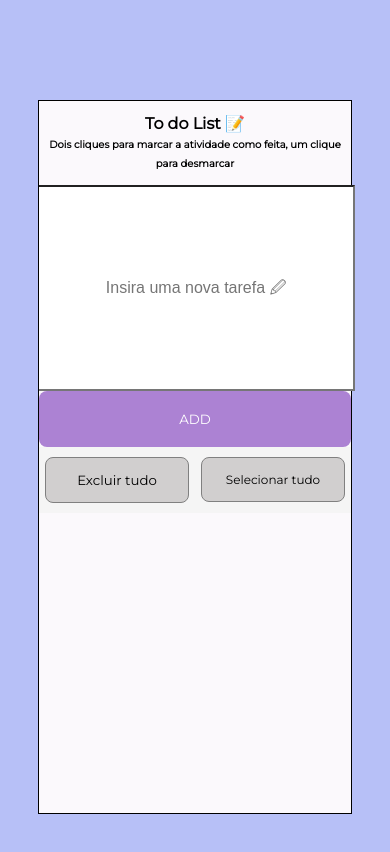
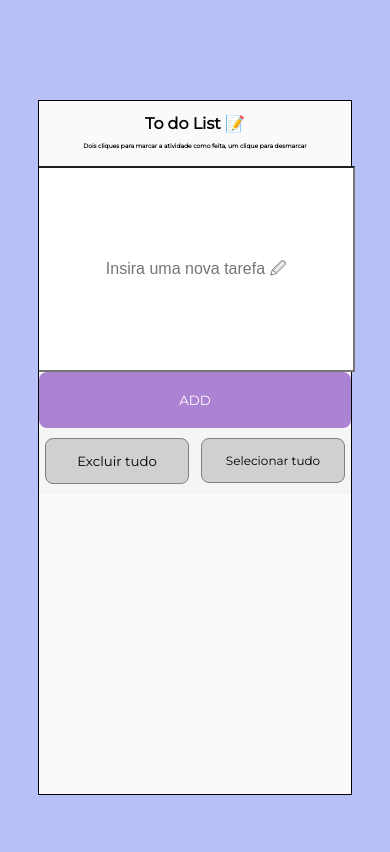
Before and after one commit to JeskaLopes/Projeto-to-do-list, a plain HTML site: page index.html in a window 390 px wide. Drawn offline with Linux system fonts and the light colour scheme.

Commit message:
adiciona projeto semi-finalizado

```diff
--- a/style.css
+++ b/style.css
@@ -121,6 +121,9 @@ p{
         font-size:12px;
         display:inline-block;
     }
+    a{
+        font-size: 6px;
+    }
 }
 
 @media(max-width: 420px){
@@ -135,6 +138,10 @@ p{
     #selecionarTodas{
         font-size:12px;
         display:inline-block;
+    }
+
+    a{
+        font-size: 6px;
     }
 }
 
@@ -151,4 +158,7 @@ p{
         font-size: 12px;
         display:inline-block;
     }
+    a{
+        font-size: 6px;
+    }
 }
```
